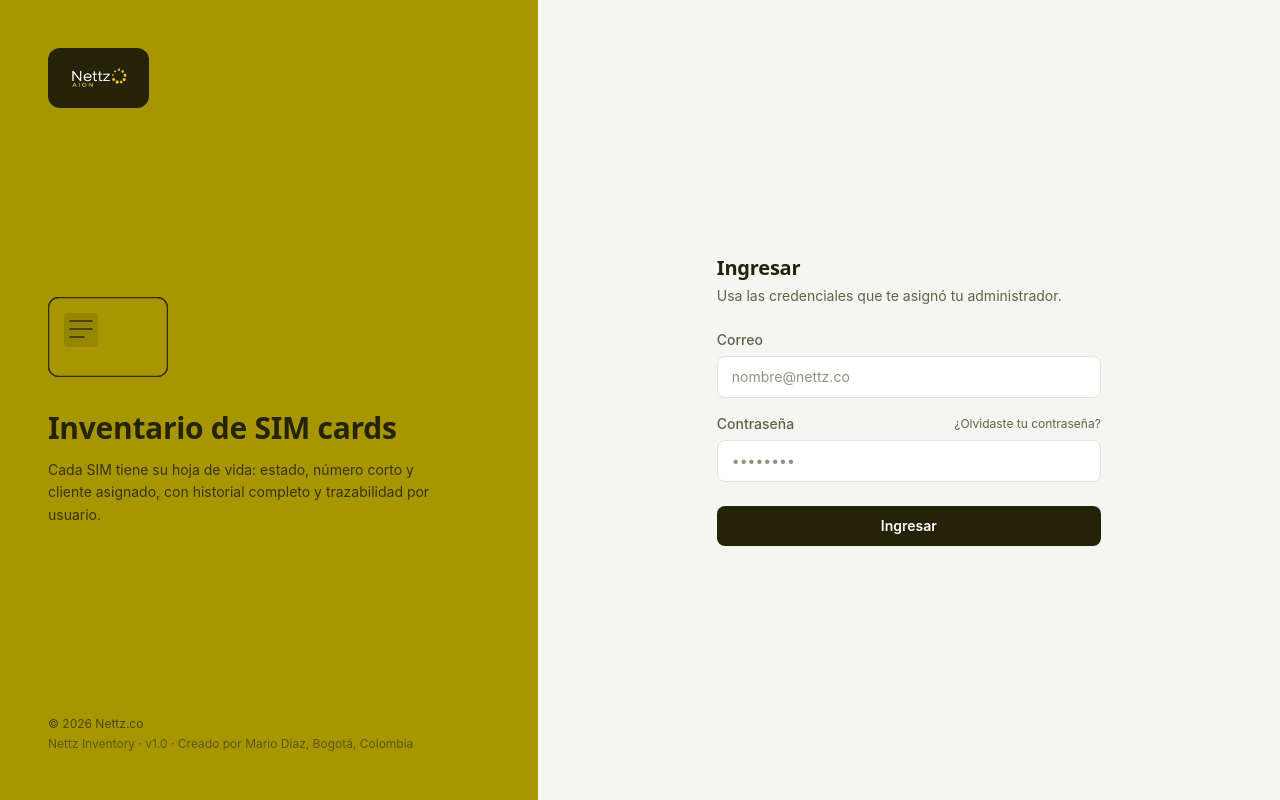
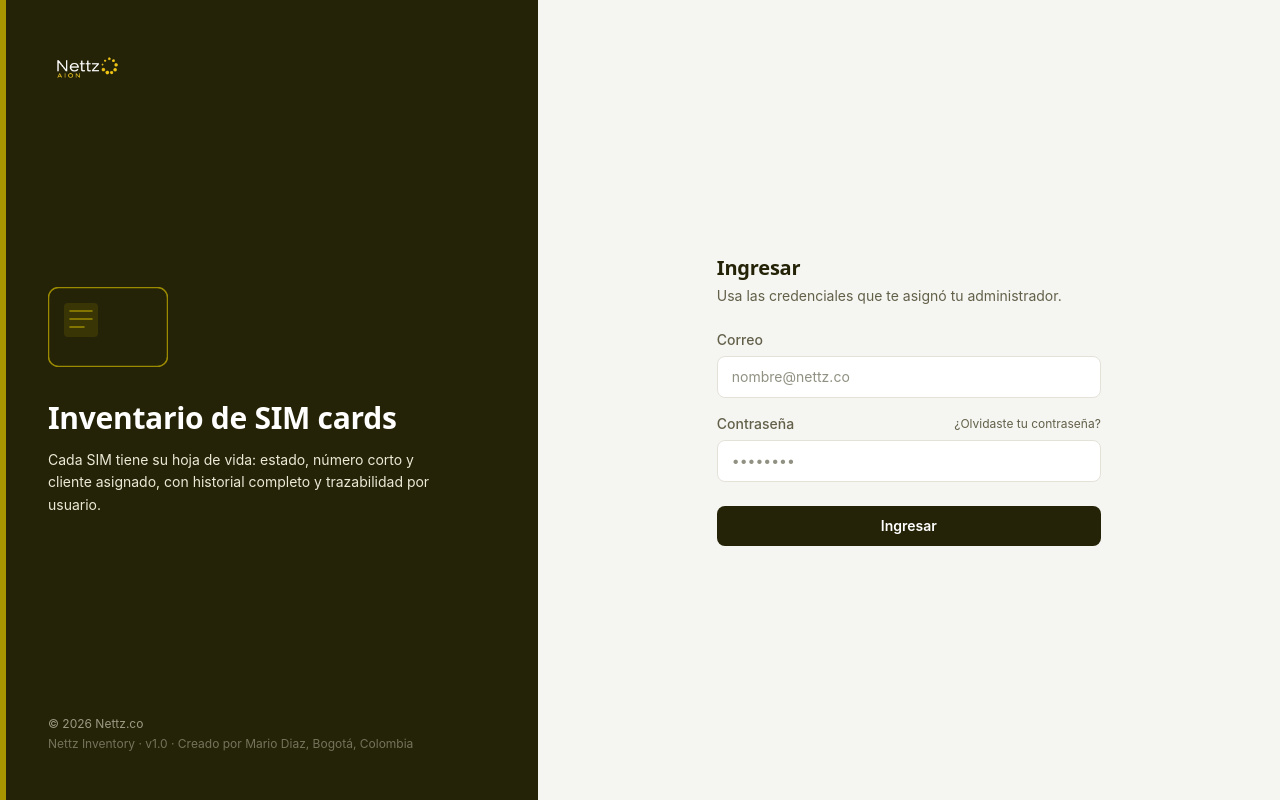
Before and after one commit to NettzCo/NettzInventory, a Next.js app in the folder nettz-sim-inventory/: page /login in a window 1280 px wide. Built offline with nearby package versions, Linux system fonts and the light colour scheme.

Commit message:
Update page.tsx

```diff
--- a/nettz-sim-inventory/app/login/page.tsx
+++ b/nettz-sim-inventory/app/login/page.tsx
@@ -6,35 +6,38 @@ export default function LoginPage() {
     <main className="min-h-screen flex" style={{ background: "var(--bg)" }}>
       {/* Panel izquierdo: identidad, visible desde tablet en adelante */}
       <div
-        className="hidden md:flex md:w-[42%] flex-col justify-between p-12 relative overflow-hidden"
-        style={{ background: "var(--chip-gold)", color: "var(--ink-900)" }}
+        className="hidden md:flex md:w-[42%] flex-col justify-between p-12 text-white relative overflow-hidden"
+        style={{ background: "var(--ink-900)" }}
       >
-        <div className="inline-flex items-center rounded-xl px-4 py-3" style={{ background: "var(--ink-900)", width: "fit-content" }}>
+        {/* Franja de acento amarillo en el borde izquierdo */}
+        <div className="absolute left-0 top-0 bottom-0" style={{ width: "6px", background: "var(--chip-gold)" }} />
+
+        <div className="flex items-center gap-3">
           {/* eslint-disable-next-line @next/next/no-img-element */}
-          <img src={BRAND.logoFull} alt={BRAND.name} style={{ height: "36px", width: "auto" }} />
+          <img src={BRAND.logoFull} alt={BRAND.name} style={{ height: "40px", width: "auto" }} />
         </div>
 
         <div>
           {/* Motivo del chip de la SIM, como firma visual del producto */}
           <svg width="120" height="80" viewBox="0 0 120 80" fill="none" className="mb-8 opacity-90">
-            <rect x="0.5" y="0.5" width="119" height="79" rx="10" stroke="var(--ink-900)" strokeWidth="1.5" />
-            <rect x="16" y="16" width="34" height="34" rx="4" fill="var(--ink-900)" fillOpacity="0.15" />
-            <path d="M22 24h22M22 32h22M22 40h14" stroke="var(--ink-900)" strokeWidth="1.6" strokeLinecap="round" />
+            <rect x="0.5" y="0.5" width="119" height="79" rx="10" stroke="var(--chip-gold)" strokeWidth="1.5" />
+            <rect x="16" y="16" width="34" height="34" rx="4" fill="var(--chip-gold)" fillOpacity="0.18" />
+            <path d="M22 24h22M22 32h22M22 40h14" stroke="var(--chip-gold)" strokeWidth="1.6" strokeLinecap="round" />
           </svg>
           <h1 className="font-display text-3xl font-semibold leading-tight mb-3">
             {BRAND.tagline}
           </h1>
-          <p className="text-sm leading-relaxed max-w-sm" style={{ opacity: 0.85 }}>
+          <p className="text-sm leading-relaxed max-w-sm" style={{ color: "var(--ink-100)" }}>
             Cada SIM tiene su hoja de vida: estado, número corto y cliente
             asignado, con historial completo y trazabilidad por usuario.
           </p>
         </div>
 
         <div className="flex flex-col gap-1">
-          <p className="text-xs" style={{ opacity: 0.7 }}>
+          <p className="text-xs" style={{ color: "var(--ink-100)", opacity: 0.6 }}>
             {BRAND.footer}
           </p>
-          <p className="text-xs" style={{ opacity: 0.55 }}>
+          <p className="text-xs" style={{ color: "var(--ink-100)", opacity: 0.4 }}>
             {BRAND.productName} · v{BRAND.productVersion} · Creado por {BRAND.creator}, {BRAND.location}
           </p>
         </div>
```
